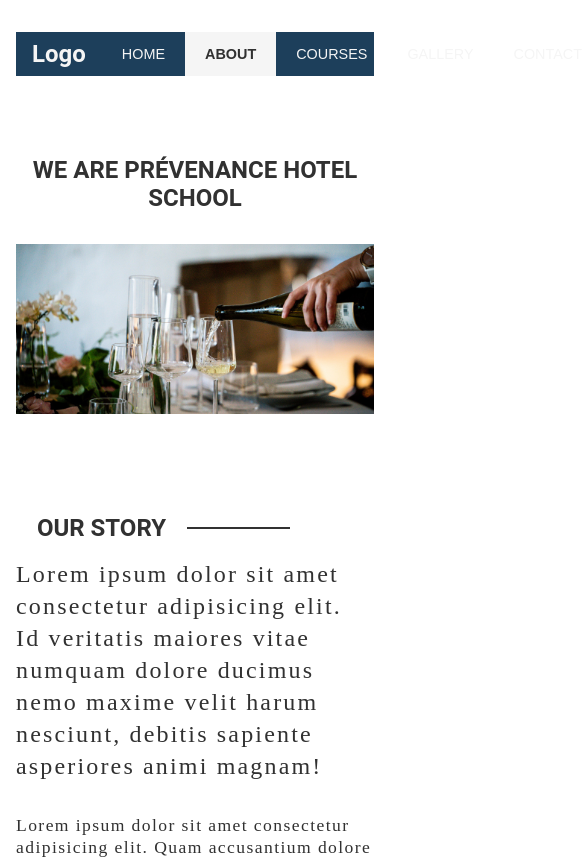
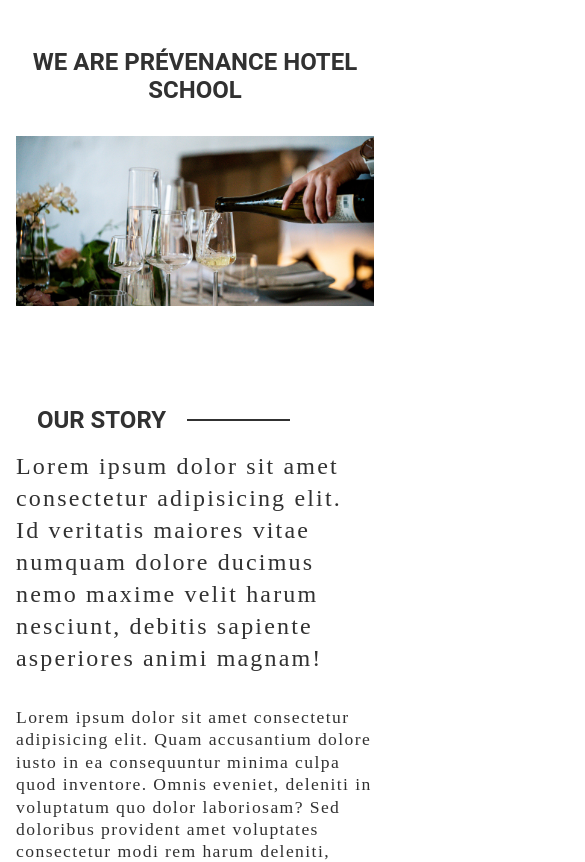
Before and after one commit to Spha88/hotel-school, a Next.js app: page /about in a window 390 px wide. Shown: the top 862 px of the page, 585 px wide, since content can reach past the window. Built offline with nearby package versions, Linux system fonts and the light colour scheme.

Commit message:
Add media query to hero component

```diff
--- a/components/Header/Header.module.scss
+++ b/components/Header/Header.module.scss
@@ -1,3 +1,4 @@
+@import '../../styles/mixin.scss';
 .Header {
     color: var(--white);
     top: 0;
@@ -13,6 +14,9 @@
         display: flex;
         justify-content: space-between;
         align-items: stretch;
+        @include media($tablet){
+            display: none;
+        }
         h2 {
             padding: .5rem 1rem;
         }
--- a/components/Hero/Hero.module.scss
+++ b/components/Hero/Hero.module.scss
@@ -1,3 +1,4 @@
+@import '../../styles/mixin.scss';
 .Hero {
     // Space holder
     box-sizing: border-box;
@@ -7,7 +8,6 @@
     display: flex;
     justify-content: center;
     align-items: center;
-
     .HeroContent {
         width: 100%;
         max-width: 1000px;
@@ -19,6 +19,15 @@
             padding-bottom: 1rem;
             font-weight: bold;
             font-size: 3rem;
+        }
+        @include media($laptop) {
+            max-width: 600px;
+        }
+        @include media($mobile) {
+            padding: 2rem;
+            h1 {
+                font-size: 2rem;
+            }
         }
     }
 
@@ -36,5 +45,8 @@
         background-size: cover;
         background-repeat: no-repeat;
         background-position: top left;
+        @include media($mobile) {
+            background-position: top center;
+        }
     }
 }
--- a/styles/mixin.scss
+++ b/styles/mixin.scss
@@ -6,10 +6,6 @@ $theme-text-color: rgb(97, 97, 97);
 $theme-border-color: rgb(187, 187, 187);
 $theme-highlight-color: rgb(255, 115, 0);
 $theme-white-color: rgb(230, 230, 230);
-
-$bp-laptop: 1024px;
-$bp-tablet: 768px;
-$bp-mobile: 425px;
 
 /* @import '../../../assets/styles/variables.scss'; */
 $laptop: 1024px;
```
